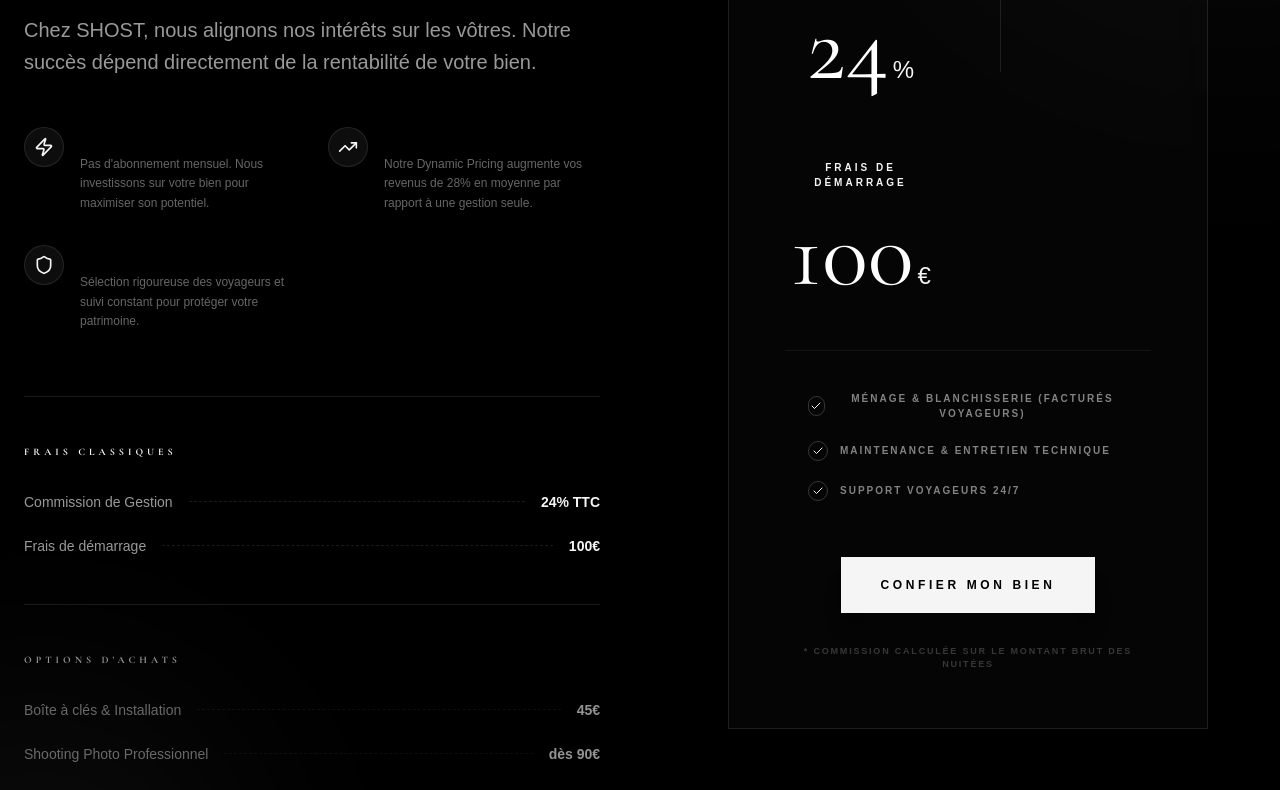
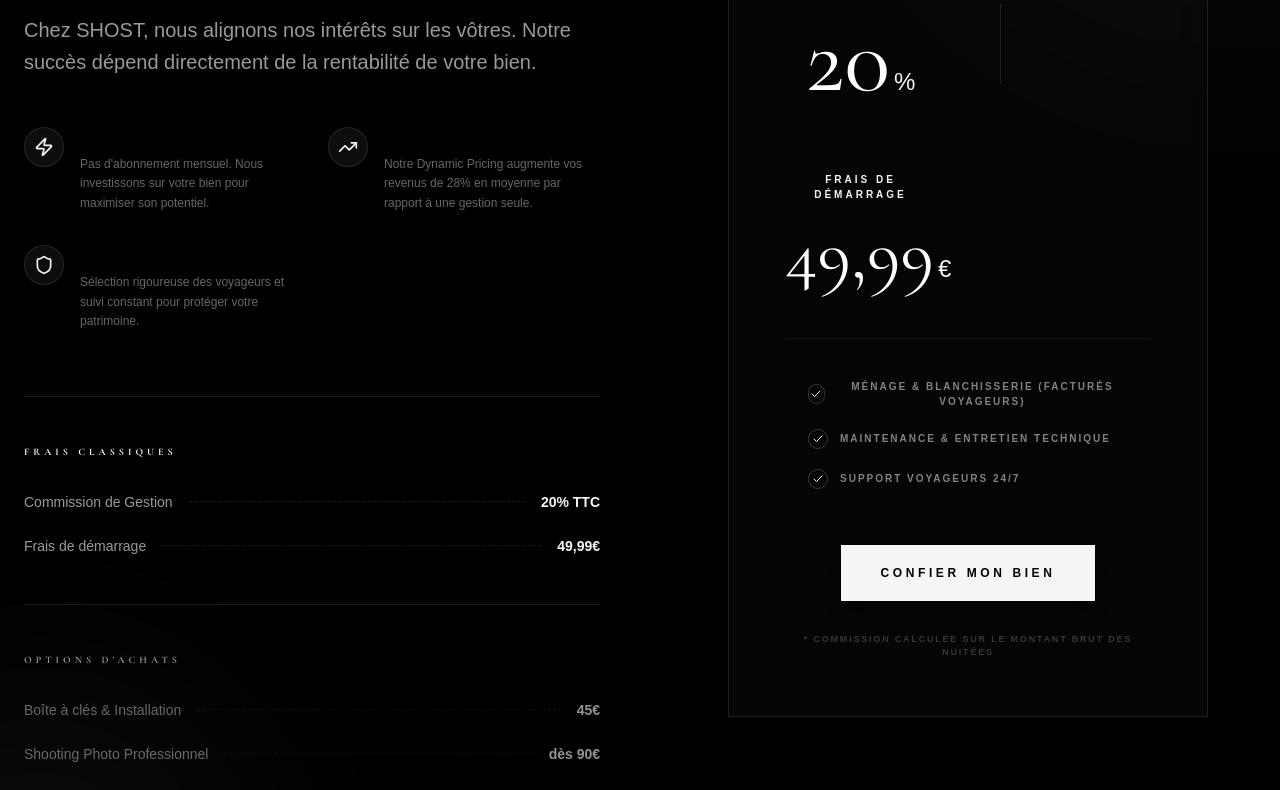
Before and after one commit to s4-w/Shost, a React (Vite) app: page / in a window 1280 px wide. Shown: the part 2293-3083 px from the top of the page. Built offline with nearby package versions, Linux system fonts and the light colour scheme.

Commit message:
feat(fees): Update management and starting fees
Adjusts the management commission from 24% to 20% and the starting fees from 100€ to 49.99€. This change reflects updated pricing for SHOST premium Airbnb concierge services.

```diff
--- a/components/Fees.tsx
+++ b/components/Fees.tsx
@@ -102,14 +102,14 @@
                     {language === 'fr' ? "Commission de Gestion" : "Management Commission"}
                   </span>
                   <div className="flex-grow mx-4 border-b border-dashed border-white/10"></div>
-                  <span className="text-sm font-bold text-accent">24% TTC</span>
+                  <span className="text-sm font-bold text-accent">20% TTC</span>
                 </div>
                 <div className="flex justify-between items-center group">
                   <span className="text-sm text-white/60 group-hover:text-white transition-colors">
                     {language === 'fr' ? "Frais de démarrage" : "Starting fees"}
                   </span>
                   <div className="flex-grow mx-4 border-b border-dashed border-white/10"></div>
-                  <span className="text-sm font-bold text-accent">100€</span>
+                  <span className="text-sm font-bold text-accent">49,99€</span>
                 </div>
               </div>
             </motion.div>
@@ -166,7 +166,7 @@
                     <div className="relative group/price">
                       <p className="text-[10px] uppercase tracking-[0.3em] font-bold text-accent mb-4">Commission</p>
                       <div className="text-7xl md:text-8xl font-serif text-white relative inline-block transition-transform duration-500 group-hover/price:scale-110">
-                        24<span className="text-2xl font-sans font-light text-accent ml-1">%</span>
+                        20<span className="text-2xl font-sans font-light text-accent ml-1">%</span>
                       </div>
                     </div>
 
@@ -174,8 +174,8 @@
 
                     <div className="relative group/price">
                       <p className="text-[10px] uppercase tracking-[0.3em] font-bold text-accent mb-4">{language === 'fr' ? 'Frais de démarrage' : 'Startup fee'}</p>
-                      <div className="text-7xl md:text-8xl font-serif text-white relative inline-block transition-transform duration-500 group-hover/price:scale-110">
-                        100<span className="text-2xl font-sans font-light text-accent ml-1">€</span>
+                      <div className="text-6xl md:text-7xl font-serif text-white relative inline-block transition-transform duration-500 group-hover/price:scale-110">
+                        49,99<span className="text-2xl font-sans font-light text-accent ml-1">€</span>
                       </div>
                     </div>
                   </div>
```
